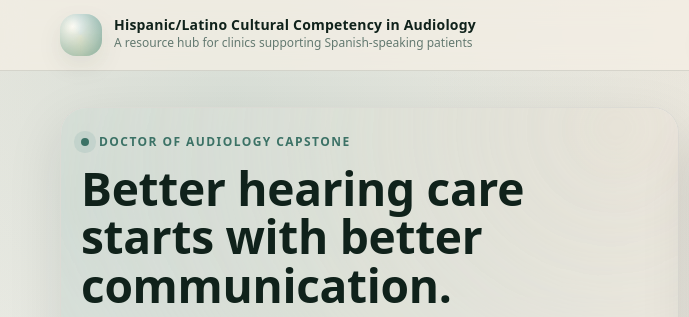
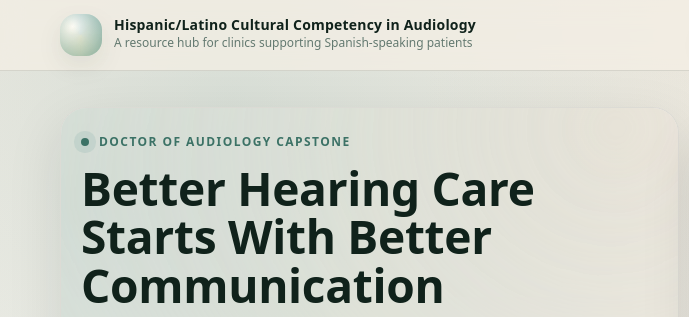
Before and after one commit to genayala/capstone-website, a plain HTML site: page index.html in a window 1280 px wide. Shown: the top 317 px of the page, 0-689 px from the left. Drawn offline with Linux system fonts and the light colour scheme.

Commit message:
Update index.html

```diff
--- a/index.html
+++ b/index.html
@@ -684,7 +684,7 @@
         <div class="hero-left">
           <div class="kicker"><span class="k-dot" aria-hidden="true"></span> Doctor of Audiology Capstone</div>
 
-          <h2>Better hearing care starts with better communication.</h2>
+          <h2>Better Hearing Care Starts With Better Communication</h2>
 
           <p class="sub">
             Spanish-forward education materials and clinician tools designed to support Hispanic and Latino patients,
```
